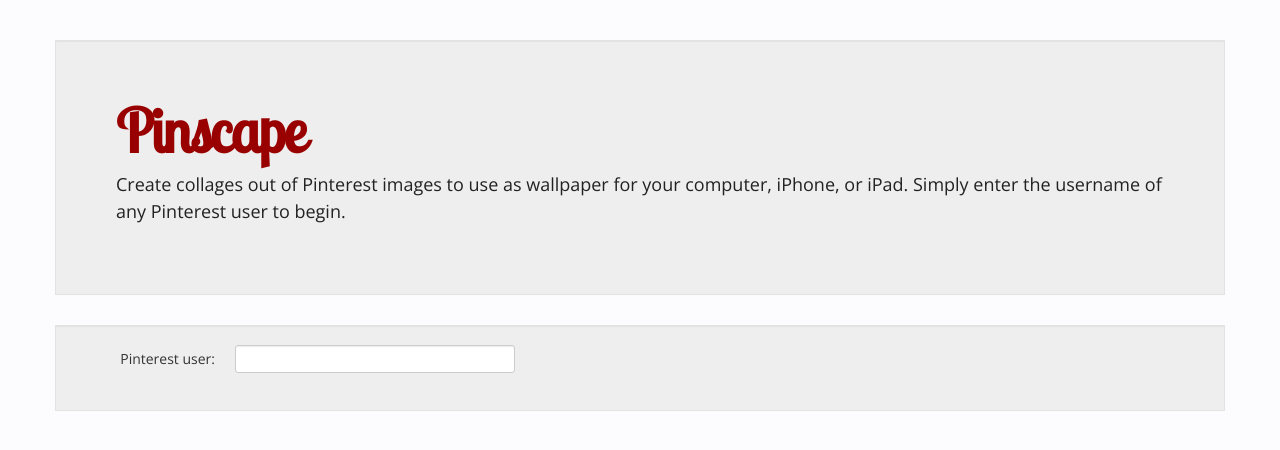
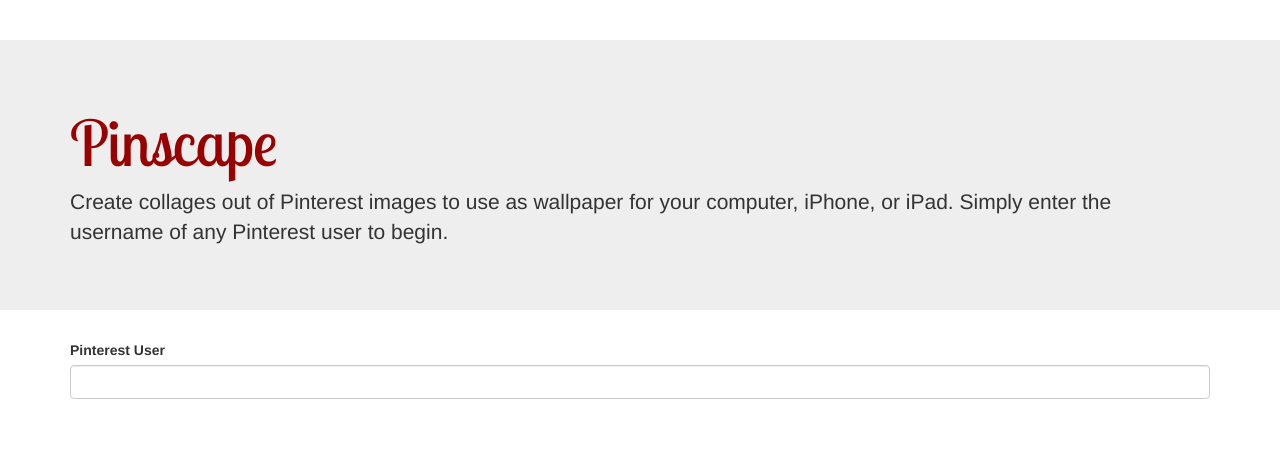
Before and after one commit to ldworkin/pinscape, a Flask app: page / in a window 1280 px wide. Shown: the top 450 px of the page. Run offline with Flask 2, Linux system fonts and the light colour scheme; some libraries are stand-ins or nearby versions.

Commit message:
started refactoring

```diff
--- a/static/css/style.css
+++ b/static/css/style.css
@@ -14,7 +14,8 @@
 	padding-top: 10px;
 }
 
-h1 {
+.header {
+    font-size: 60px;
     font-family: "Lobster Two", cursive;
     color: #990000 !important;
 }
--- a/static/js/script.js
+++ b/static/js/script.js
@@ -1,4 +1,6 @@
 $(document).ready(function() {
+
+    $('.dropdown-toggle').dropdown();
 
     var user_input = $('#user');
 
--- a/templates/index.html
+++ b/templates/index.html
@@ -3,65 +3,74 @@
   <head>
     <meta charset="utf-8">
     <title>Pinscape</title>
-    <link href="static/css/bootstrap.min.css" rel="stylesheet">
     <link href="static/css/style.css" rel="stylesheet">
-    <link href="static/css/bootstrap-responsive.css" rel="stylesheet">
+    <link rel="stylesheet" href="https://maxcdn.bootstrapcdn.com/bootstrap/3.3.4/css/bootstrap.min.css">
+    <link rel="stylesheet" href="https://maxcdn.bootstrapcdn.com/bootstrap/3.3.4/css/bootstrap-theme.min.css">
+    <script src="//code.jquery.com/jquery-1.11.2.min.js"></script>
+    <script src="static/js/script.js"></script>
+    <script src="https://maxcdn.bootstrapcdn.com/bootstrap/3.3.4/js/bootstrap.min.js"></script>
     <link href='http://fonts.googleapis.com/css?family=Lobster+Two' rel='stylesheet' type='text/css'>
   </head>
 
   <body>
+  <div class="jumbotron">
       <div class="container">
-
-      <div class="hero-unit">
-	<h1>Pinscape</h1>
-	<div class="clear"></div>
+        <h1 class="header">Pinscape</h1>
 	<p>Create collages out of Pinterest images to use as wallpaper for your computer, iPhone, or iPad. Simply enter the username of any Pinterest user to begin.</p>
       </div>
+  </div>
 
-      <form class="well form-horizontal">
-
-	<fieldset>
-	  <div class="control-group">
-	    <label class="control-label" for="user">Pinterest user:</label>
-	    <div class="controls">
-	      <input type="text" class="input-xlarge" id="user">
-	      <p class="help-inline"></p>
-	    </div>
+  <div class="container">
+    <form>
+    <div class="form-group">
+      <label for="">Pinterest User</label>
+      <input type="email" class="form-control" id="exampleInputEmail1" placeholder="">
     </div>
     <div id="form-remainder">
-	    <div class="control-group" id="board-select-div">
-	      <label class="control-label" for="board-select">Board:</label>
-	      <div class="controls">
-		<select id="board-select">
-		</select>
+      <div class="dropdown">
+	<button class="btn btn-default dropdown-toggle" type="button" id="dropdownMenu1" data-toggle="dropdown">
+	  Dropdown
+	  <span class="caret"></span>
+	</button>
+	<ul class="dropdown-menu" role="menu" aria-labelledby="dropdownMenu1">
+	  <li role="presentation"><a role="menuitem" tabindex="-1" href="#">Action</a></li>
+	  <li role="presentation"><a role="menuitem" tabindex="-1" href="#">Another action</a></li>
+	  <li role="presentation"><a role="menuitem" tabindex="-1" href="#">Something else here</a></li>
+	  <li role="presentation"><a role="menuitem" tabindex="-1" href="#">Separated link</a></li>
+	</ul>
       </div>
+      <!-- <div class="form-group"> -->
+      <!-- 	<label class="control-label" for="board-select">Board:</label> -->
+      <!-- 	<div class="controls"> -->
+      <!-- 	  <select id="board-select">							 -->
+      <!-- 	  </select> -->
+      <!-- 	</div> -->
+      <!-- </div> -->
+      <!-- <div class="control-group" id="template-select-div"> -->
+      <!-- 	<label class="control-label" for="template-select">Device:</label> -->
+      <!-- 	<div class="controls"> -->
+      <!-- 	  <select id="template-select"> -->
+      <!-- 	    <option value="monitor">Monitor</option> -->
+      <!-- 	    <option value="iphone">iPhone 3G/3GS</option> -->
+      <!-- 	    <option value="iphone4">iPhone 4</option> -->
+      <!-- 	    <option value="ipad">iPad</option> -->
+      <!-- 	    <option value="ipad3">iPad 3</option> -->
+      <!-- 	  </select> -->
+      <!-- 	</div> -->
+      <!-- </div> -->
+      <!-- <div class="control-group" id="resolution-div"> -->
+      <!-- 	<label class="control-label">Screen resolution:</label> -->
+      <!-- 	<Div class="controls"> -->
+      <!-- 	  <input type="text" class="input-small" placeholder="Width" id="width"> -->
+      <!-- 	  <input type="text" class="input-small" placeholder="Height" id="height"> -->
+      <!-- 	  <p class="help-inline"></p> -->
+      <!-- 	</div> -->
+      <!-- </div> -->
+      <!-- <div class="form-actions"> -->
+      <!-- 	<button type="submit" id="submit" class="btn btn-primary">Submit</button> -->
+      <!-- 	<span id="loading-message" class="help-block"></span> -->
+      <!-- </div> -->
     </div>
-	    <div class="control-group" id="template-select-div">
-	      <label class="control-label" for="template-select">Device:</label>
-	      <div class="controls">
-		<select id="template-select">
-		  <option value="monitor">Monitor</option>
-		  <option value="iphone">iPhone 3G/3GS</option>
-		  <option value="iphone4">iPhone 4</option>
-		  <option value="ipad">iPad</option>
-		  <option value="ipad3">iPad 3</option>
-		</select>
-	      </div>
-	    </div>
-	    <div class="control-group" id="resolution-div">
-	      <label class="control-label">Screen resolution:</label>
-	      <Div class="controls">
-  		<input type="text" class="input-small" placeholder="Width" id="width">
-  		<input type="text" class="input-small" placeholder="Height" id="height">
-  		<p class="help-inline"></p>
-	      </div>
-	    </div>
-	    <div class="form-actions">
-	      <button type="submit" id="submit" class="btn btn-primary">Submit</button>
-	      <span id="loading-message" class="help-block"></span>
-	    </div>
-	  </div>
-	</fieldset>
     </form>
       <div id="form-alert">
 	<!--<a class="close" data-dismiss="alert">×</a>-->
@@ -70,14 +79,6 @@
       <div id="collage">
       </div>
 
-    </div> <!-- /container -->
 
-    <script src="static/js/jquery.min.js"></script>
-    <script src="static/js/jquery-ui.custom.min.js"></script>
-    <script src="static/js/jquery.tmpl.js"></script>
-    <script id="board-select-option" type="text/x-jquery-tmpl">
-      <option value="${url}">${name}</option>
-    </script>
-    <script src="static/js/script.js"></script>
   </body>
 </html>
```
Lines whose indentation alone changed are shown as unchanged.
